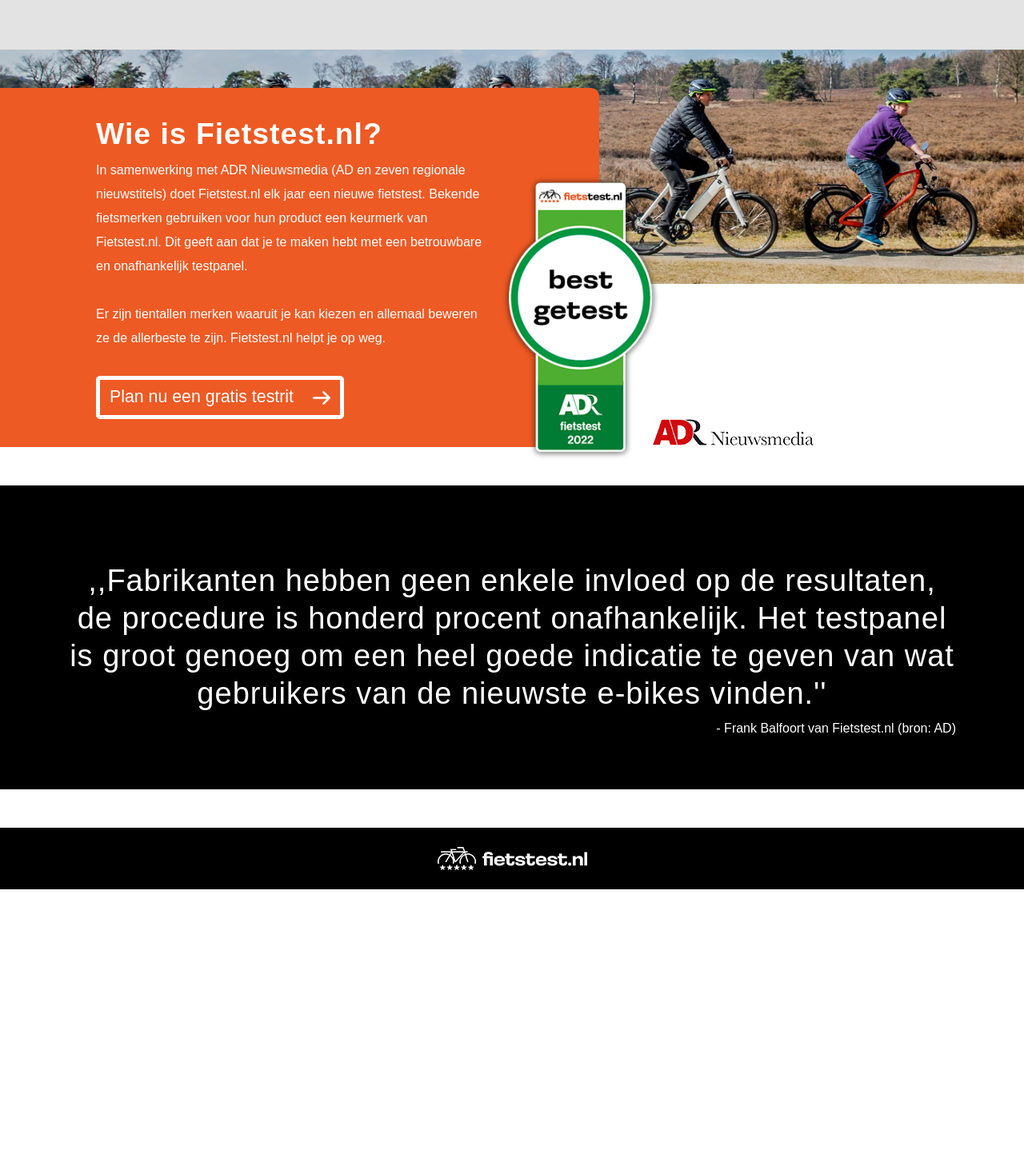
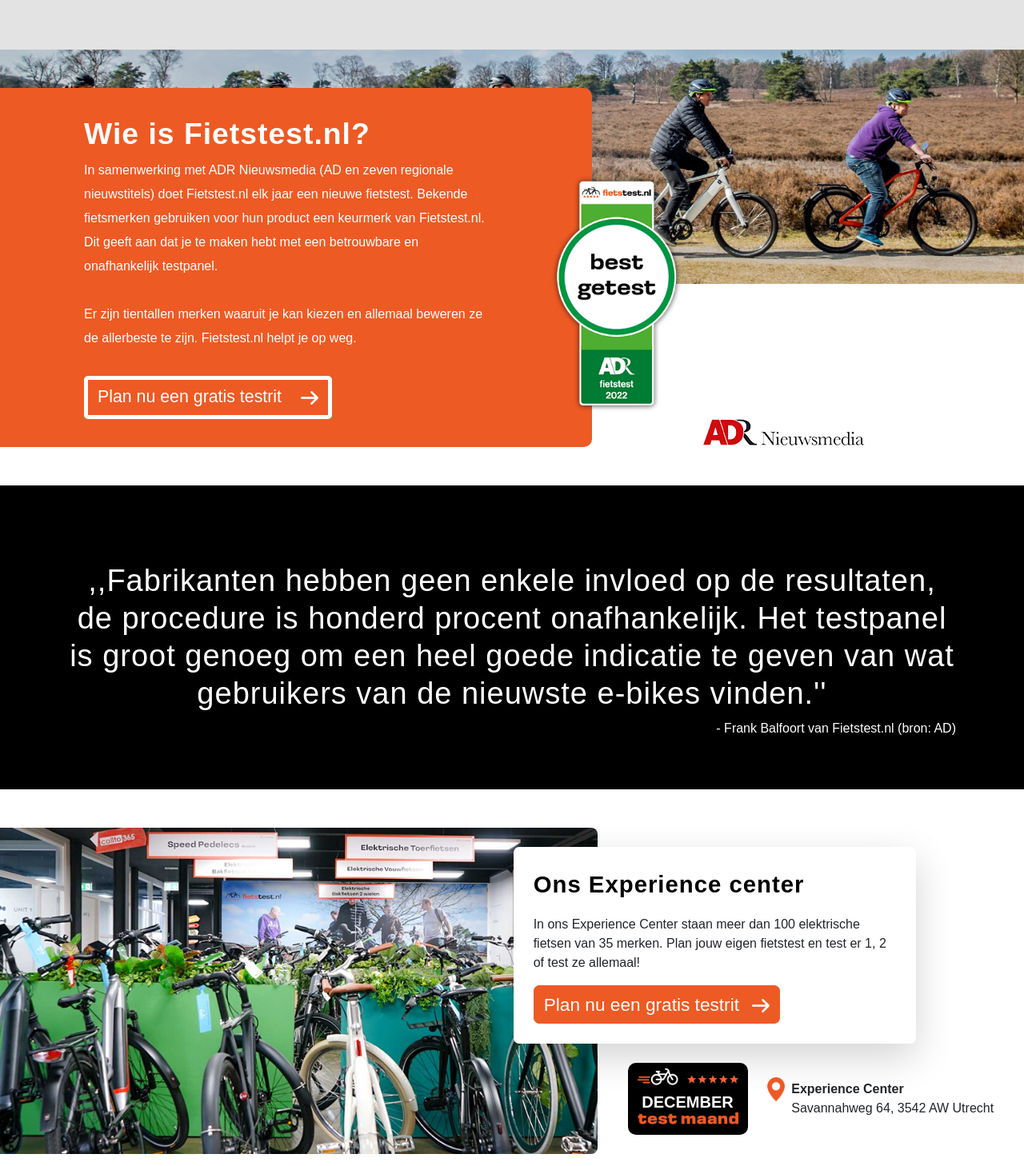
Before and after one commit to Raheel-Afzal/bike-test, a React (Create React App) app: page / in a window 1280 px wide. Shown: the part 1072-2530 px from the top of the page at 80% size. Before the commit the page ends 2184 px from the top, so only its background shows below. Built offline with nearby package versions, Linux system fonts and the light colour scheme.

Commit message:
Experience Section added
Responsiveness Fixes done!, Experience Section That is just about the footer has been added!

```diff
--- a/src/assets/css/style.css
+++ b/src/assets/css/style.css
@@ -194,10 +194,17 @@
     width: 100%;
     padding-top: 35px;
     padding-bottom: 35px;
-    padding-left: 135px;
-    padding-right: 135px;
+    padding-left: 120px;
+    padding-right: 120px;
     border-top-right-radius: 10px;
     border-bottom-right-radius: 10px;
+}
+
+@media (max-width: 1060px) {
+    .wie-box {
+        padding-left: 35px;
+        padding-right: 35px;
+    }
 }
 
 .wie-title {
@@ -213,6 +220,8 @@
     color: #fff
 }
 
+
+
 .wie-btn {
     border-radius: 5px;
     background-color: #ee5a24;
@@ -223,11 +232,73 @@
 
 .Wie-best {
     position: absolute;
-    right: -10%;
+    right: -15%;
     top: 24%;
-    width: 200px
+    width: 22%
 }
-.Wie-Adr{
+
+.Wie-Adr {
     position: absolute;
-    right:-35%
+    right: -45%
 }
+
+
+
+.exp-bg {
+    background: url(../img/standing-cycles.png);
+    border-top-right-radius: .5rem;
+    border-bottom-right-radius: .5rem;
+    background-size: cover;
+}
+
+.exp-card {
+    margin-left: -120px ;
+    padding: 25px;
+    background-color: #fff;
+    border-radius: 7px;
+}
+@media only screen and (max-width: 992px){
+    .exp-card {
+        margin: auto ;
+
+    }
+}
+
+.exp-title {
+    font-size: 22pt;
+    letter-spacing: 1px;
+    color: #000;
+    font-weight: bold
+}
+
+.exp-btn {
+    border-radius: 7px;
+    background-color: #ee5a24;
+    border-color: #ee5a24;
+    font-size: 17pt;
+}
+
+.sticker-sm {
+
+    background: #000;
+    border-radius: 10px;
+    color: #fefeff;
+    width: 150px;
+    height: 90px;
+    padding: 5px;
+    text-align: center;
+}
+
+
+
+.sticker-text {
+    font-size: 20px;
+    margin-bottom: -7px;
+    margin-top: 5px;
+    font-weight: bold;
+
+}
+
+.sticker-sm img {
+    width: 90%
+}
--- /dev/null
+++ b/src/components/Experience.jsx
@@ -0,0 +1,46 @@
+import React from "react";
+import { Button, Col, Container, Row } from "react-bootstrap";
+import Arrow from "../assets/img/arrow.png";
+import testmaand from "../assets/img/testmaand.png";
+import stars from "../assets/img/black-sticker-img.png";
+import pin from "../assets/img/map-pin.png";
+const Experience = () => {
+  return (
+    <Row className="mx-0 my-5">
+      <Col sm={12} lg={7} className="exp-bg"></Col>
+
+      <Col className="col-sm-12 col-lg-5 ">
+        <Container className="exp-card shadow-lg my-4 ">
+          <p className="exp-title">Ons Experience center</p>
+          <p>
+            {" "}
+            In ons Experience Center staan meer dan 100 elektrische fietsen van
+            35 merken. Plan jouw eigen fietstest en test er 1, 2 of test ze
+            allemaal!{" "}
+          </p>
+          <Button className="exp-btn">
+            Plan nu een gratis testrit
+            <img src={Arrow} alt="next" className=" ml-3" />
+          </Button>
+        </Container>
+
+        <div className="address mb-4 d-flex justify-content-center align-items-center">
+          <Container className="sticker-sm no-gutters">
+            <img src={stars} alt="" />
+            <p className="sticker-text">DECEMBER</p>
+            <img src={testmaand} alt="" />
+          </Container>
+
+          <img src={pin} height="30px" className="ml-4 mr-2 mb-4" alt="pin" />
+          <p className="mt-3">
+            <b>Experience Center</b>
+            <br />
+            Savannahweg 64, 3542 AW Utrecht
+          </p>
+        </div>
+      </Col>
+    </Row>
+  );
+};
+
+export default Experience;
--- a/src/components/GreyBoard.jsx
+++ b/src/components/GreyBoard.jsx
@@ -7,7 +7,7 @@
   return (
     <Container fluid className="grey_board py-5">
       <Container>
-        <div class=" text-center sticker p-3 mt-3 position-absolute">
+        <div class=" text-center sticker p-3 mt-3 position-absolute d-md-block d-none">
           <img src={Stars} alt="stars" />
           <h2 class="mb-0 mt-1" style={{ fontWeight: "700" }}>
             NOVEMBER
--- a/src/components/Wie.jsx
+++ b/src/components/Wie.jsx
@@ -6,7 +6,7 @@
 const Wie = () => {
   return (
     <div className="wie_bg">
-      <Row className="pt-5">
+      <Row className="pt-5 mr-0">
         <Col md={7} className="wie-box">
           <Row>
             <Col>
--- a/src/views/MainView.jsx
+++ b/src/views/MainView.jsx
@@ -1,5 +1,6 @@
 import React from "react";
 import BlackContainer from "../components/BlackContainer";
+import Experience from "../components/Experience";
 import GreyBoard from "../components/GreyBoard";
 import Quotation from "../components/Quotation";
 import WhiteRibbon from "../components/WhiteRibbon";
@@ -12,6 +13,7 @@
       <GreyBoard/>
       <Wie/>
       <Quotation/>
+      <Experience/>
     </>
   );
 };
```
Also changed, not shown: src/assets/img/map-pin.png (added).
